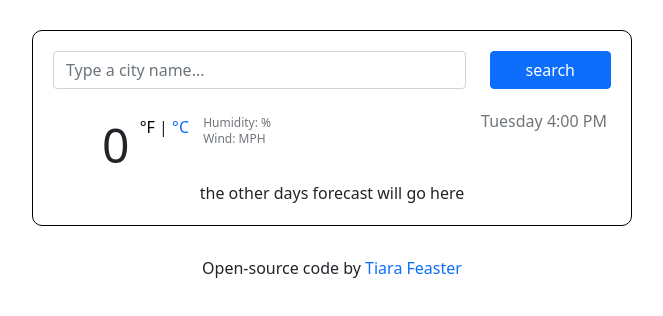
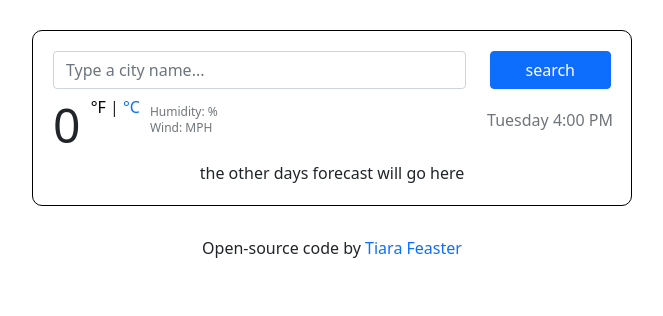
Before and after one commit to tiarafeaster/Vanilla-JS-Weather-App, a plain HTML site: page index.html in a window 1280 px wide. Both pictures are taken after a click on the link "°F". Shown: the whole page, without its empty margins (308-971 px from the left). Drawn offline with nearby package versions, Linux system fonts and the light colour scheme; no server answers.

Commit message:
updated cols for humidity and wind

```diff
--- a/index.html
+++ b/index.html
@@ -5,21 +5,18 @@
 		<meta http-equiv="X-UA-Compatible" content="IE=edge" />
 		<meta name="viewport" content="width=device-width, initial-scale=1.0" />
 		<script src="https://cdn.jsdelivr.net/npm/axios/dist/axios.min.js"></script>
-
 		<link
 			href="https://cdn.jsdelivr.net/npm/bootstrap@5.0.0-beta3/dist/css/bootstrap.min.css"
 			rel="stylesheet"
 			integrity="sha384-eOJMYsd53ii+scO/bJGFsiCZc+5NDVN2yr8+0RDqr0Ql0h+rP48ckxlpbzKgwra6"
 			crossorigin="anonymous"
 		/>
-
 		<link rel="stylesheet" href="src/weather.css" />
 		<title>Vanilla JS Weather App</title>
 	</head>
 	<body>
 		<div class="container">
 			<div class="weather-app">
-				<div class="row">
 				<form id="search-form">
 					<div class="row">
 						<div class="col-9">
@@ -40,22 +37,23 @@
 						</div>
 					</div>
 				</form>
-
-					<div class="col" id="weather">
+				<div class="row align-items-center">
+					<div class="col-8 d-flex align-items-center" id="weather">
 						<img id="icon" src="" alt="" />
+						<div>
 							<span id="temperature"> </span>
 							<span id="units">
 								<a href="#" id="fahr-link" class="active"> °F </a>|
-							<a href="#" id="celcius-link"> °C </a></span
+								<a href="#" id="celsius-link"> °C </a></span
 							>
+						</div>
 						<ul>
 							<!--<li>Precipitation: 14%</li> -->
 							<li>Humidity: <span id="humidity"></span> %</li>
 							<li>Wind: <span id="wind"></span> MPH</li>
 						</ul>
 					</div>
-
-					<div class="col" id="city-name">
+					<div class="col-4" id="city-name">
 						<h3 class="city"></h3>
 						<ul class="date-time">
 							<li id="date">Tuesday 4:00 PM</li>
--- a/src/weather.css
+++ b/src/weather.css
@@ -39,17 +39,9 @@ h3 {
 }
 
 #city-name {
-	display: inline-block;
-	vertical-align: top;
-	width: 50%;
 	text-align: right;
 	padding: 10px;
-	margin: 6px;
 	font-weight: normal;
-}
-
-#weather {
-	margin-top: 20px;
 }
 
 #weather .active {
--- a/src/weather.js
+++ b/src/weather.js
@@ -59,20 +59,20 @@ function handleSubmit(event) {
 	search(cityInput.value);
 }
 
-function showCelciusTemperature(event) {
+function showCelsiusTemperature(event) {
 	event.preventDefault();
-	let celciusTemperature = ((fahrenheitTemperature - 32) * 5) / 9;
+	let celsiusTemperature = ((fahrenheitTemperature - 32) * 5) / 9;
 	fahrenheitLink.classList.remove("active");
-	celciusLink.classList.add("active");
+	celsiusLink.classList.add("active");
 	let temperature = document.querySelector("#temperature");
-	temperature.innerHTML = Math.round(celciusTemperature);
+	temperature.innerHTML = Math.round(celsiusTemperature);
 }
 
 function showFahrenheitTemperature(event) {
 	event.preventDefault();
 	let temperature = document.querySelector("#temperature");
 	fahrenheitLink.classList.add("active");
-	celciusLink.classList.remove("active");
+	celsiusLink.classList.remove("active");
 	temperature.innerHTML = Math.round(fahrenheitTemperature);
 }
 
@@ -81,8 +81,8 @@ let fahrenheitTemperature = null;
 let form = document.querySelector("#search-form");
 form.addEventListener("submit", handleSubmit);
 
-let celciusLink = document.querySelector("#celcius-link");
-celciusLink.addEventListener("click", showCelciusTemperature);
+let celsiusLink = document.querySelector("#celsius-link");
+celsiusLink.addEventListener("click", showCelsiusTemperature);
 
 let fahrenheitLink = document.querySelector("#fahr-link");
 fahrenheitLink.addEventListener("click", showFahrenheitTemperature);
```
Lines whose indentation alone changed are shown as unchanged.
